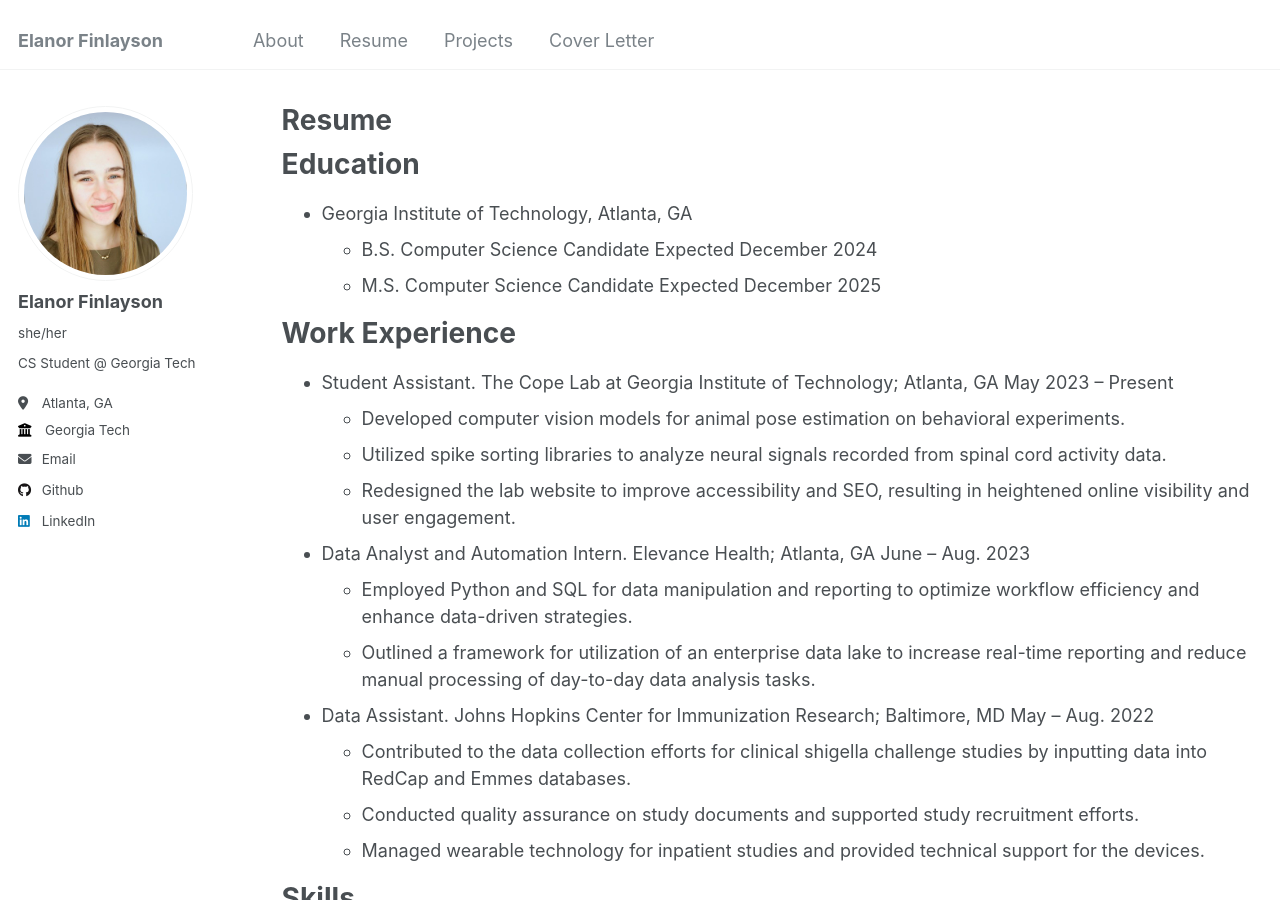
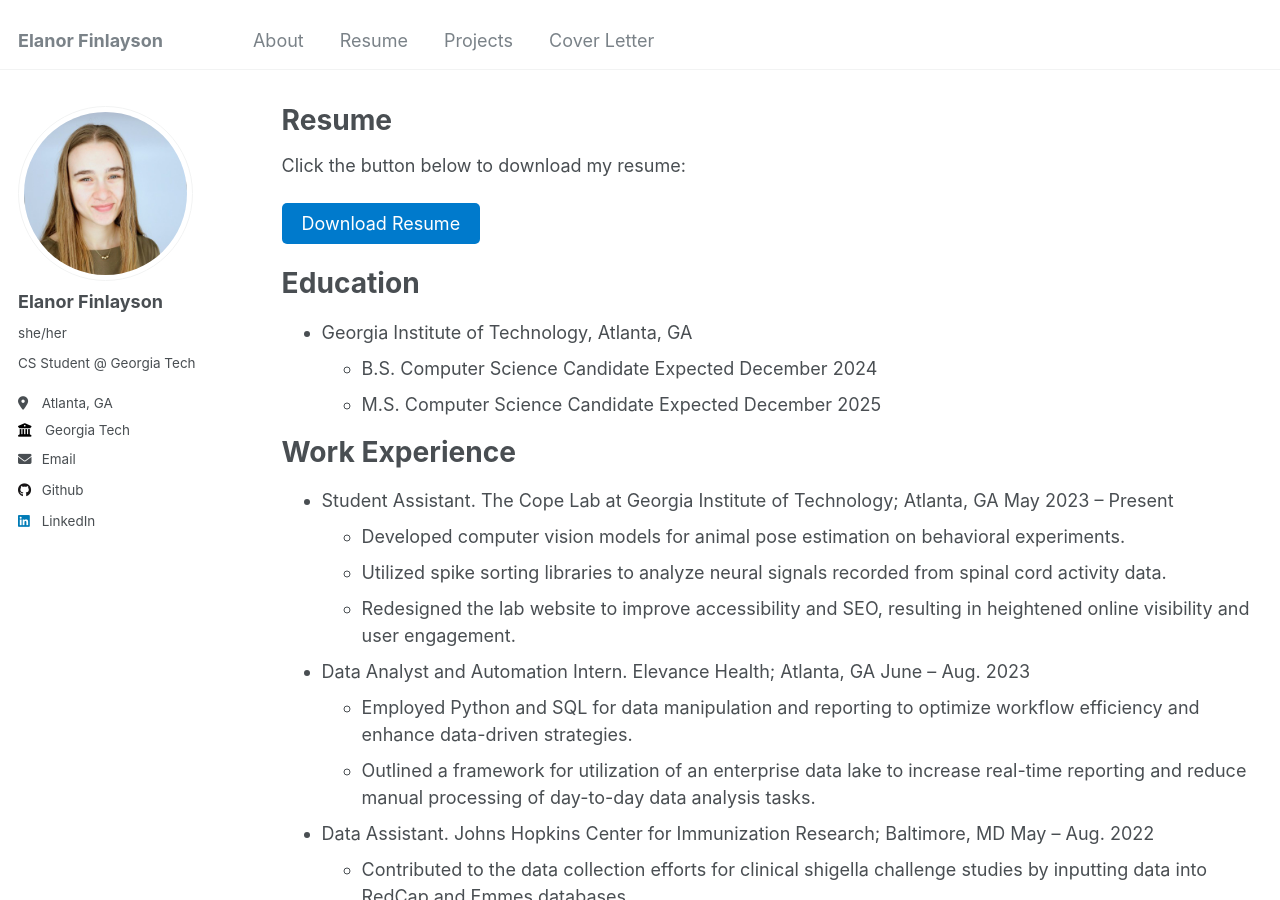
Before and after one commit to efin396/efin396.github.io, a Jekyll site: the page built from _pages/cv.md, in a window 1280 px wide and 900 px high. Built offline with Jekyll 4.4.1, drawn with Linux system fonts in a browser that asks for light colours.

Commit message:
Update cv.md

```diff
--- a/_pages/cv.md
+++ b/_pages/cv.md
@@ -8,6 +8,14 @@ redirect_from:
 ---
 
 {% include base_path %}
+
+Click the button below to download my resume:
+
+<a href="/files/PDF_Fall2023Resume.pdf.pdf" download>
+    <button style="padding: 10px 20px; background-color: #007ACC; color: white; border: none; border-radius: 5px; cursor: pointer;">
+        Download Resume
+    </button>
+</a>
 
 Education
 ======
```
